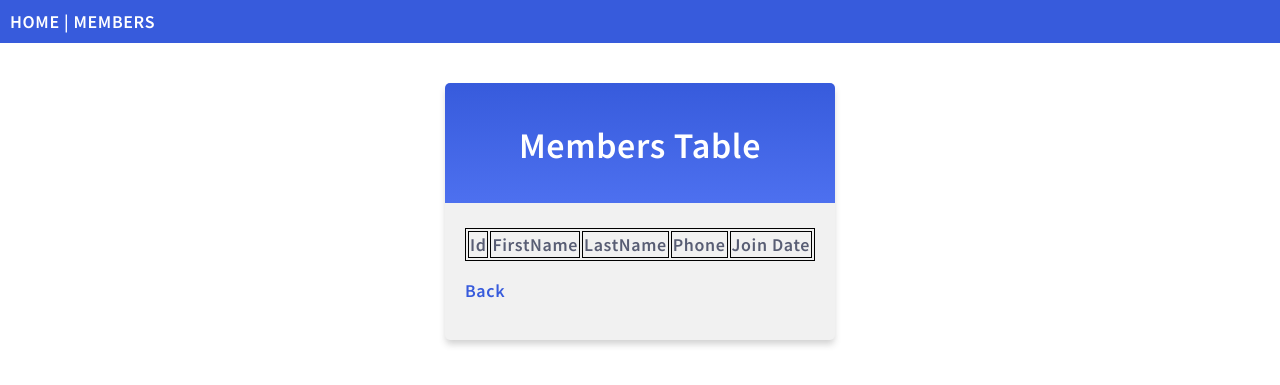
After one commit to SystemSolution21/django_tennis_club, a Django app: page /members/table/ in a window 1280 px wide. The commit adds this page. Shown: the top 385 px of the page. Run offline with Django 5.2, Linux system fonts and the light colour scheme; lists and menus that the app fills with data are empty.

Commit message:
modified:   tennis_club/globalstaticfiles/global.css         modified:   tennis_club/members/templates/members/index.html         modified:   tennis_club/members/templates/members/members.html         new file:   tennis_club/members/templates/members/table.html         deleted:    tennis_club/members/templates/members/tables.html         modified:   tennis_club/members/urls.py         modified:   tennis_club/members/views.py         modified:   tennis_club/staticfiles/global.css

```diff
--- a/tennis_club/globalstaticfiles/global.css
+++ b/tennis_club/globalstaticfiles/global.css
@@ -42,6 +42,17 @@ body {
     margin: 20px 0 60px 0;
 }
 
+.mycard a:link,
+.mycard a:visited {
+    text-decoration: none;
+    color: #375BDC;
+}
+
+.mycard a:hover,
+.mycard a:active {
+    text-decoration: underline;
+}
+
 .members-header {
     display: flex;
     justify-content: space-evenly;
@@ -50,14 +61,15 @@ body {
     color: white;
 }
 
-.members-header a,
+.members-header a:link,
 .members-header a:visited {
+    text-decoration: none;
     color: white;
-    text-decoration: none;
 }
 
-.members-header a:hover {
-    color: gray;
+.members-header a:hover,
+.members-header a:active {
+    text-decoration: underline;
 }
 
 ul {
--- a/tennis_club/members/templates/members/index.html
+++ b/tennis_club/members/templates/members/index.html
@@ -10,7 +10,7 @@
 
         <h3>Members</h3>
 
-        <p>Check out all <a href="members/">members</a></p>
+        <p>Check out all <a href="/members">members</a></p>
 
     </div>
 {% endblock %}
--- a/tennis_club/members/templates/members/members.html
+++ b/tennis_club/members/templates/members/members.html
@@ -7,7 +7,7 @@
 {% block content %}
   <div class="mycard">
     <h1 class="members-header">
-      <span>Members</span><a href="/tables"> &gt;&gt; </a>
+      <span>Members</span><a href="table/"> &gt;&gt; </a>
     </h1>
 
     <ul>
--- /dev/null
+++ b/tennis_club/members/templates/members/table.html
@@ -0,0 +1,41 @@
+{% extends 'members/base.html' %} {% load static %}
+
+{% block content %}
+  <style>
+    .mycard {
+      width: fit-content;
+    }
+    table,
+    th,
+    td {
+      border: 1px solid black;
+      text-align: center;
+    }
+  </style>
+
+  <div class="mycard">
+    <h1>Members Table</h1>
+
+    <table class="center">
+      <tr>
+        <th>Id</th>
+        <th>FirstName</th>
+        <th>LastName</th>
+        <th>Phone</th>
+        <th>Join Date</th>
+      </tr>
+
+      {% for member in members %}
+        <tr>
+          <td>{{ member.id }}</td>
+          <td>{{ member.firstname }}</td>
+          <td>{{ member.lastname }}</td>
+          <td>{{ member.phone }}</td>
+          <td>{{ member.join_date }}</td>
+        </tr>
+      {% endfor %}
+    </table>
+
+    <p><a href="/members">Back</a></p>
+  </div>
+{% endblock %}
--- a/tennis_club/members/urls.py
+++ b/tennis_club/members/urls.py
@@ -7,5 +7,5 @@ urlpatterns = [
     path(route="members/", view=views.members, name="members"),
     # Unicode characters are allowed in the slug as string
     path(route="members/details/<str:slug>", view=views.details, name="details"),
-    path(route="tables/", view=views.tables, name="tables"),
+    path(route="members/table/", view=views.members_table, name="table"),
 ]
--- a/tennis_club/members/views.py
+++ b/tennis_club/members/views.py
@@ -30,10 +30,10 @@
     return HttpResponse(content=template.render(context=context, request=request))
 
 
-# Testing view
-def tables(request) -> HttpResponse:
+# Member details table
+def members_table(request) -> HttpResponse:
     data = Member.objects.all()
-    template = loader.get_template(template_name="members/tables.html")
+    template = loader.get_template(template_name="members/table.html")
     context = {
         "members": data,
     }
```
Also changed, not shown: tennis_club/members/templates/members/tables.html (deleted, +0 -38 lines), 1 other file.
